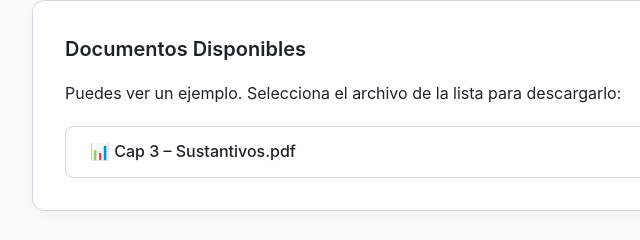
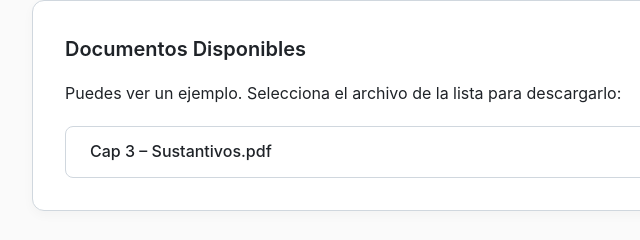
Before and after one commit to ricVento/bangu, a plain HTML site: page index.html in a window 1280 px wide. Shown: the part 1324-1564 px from the top of the page, 268-908 px from the left. Drawn offline with Linux system fonts and the light colour scheme.

Commit message:
docs: corrige docs

```diff
--- a/index.html
+++ b/index.html
@@ -230,7 +230,7 @@
             <p>Puedes ver un ejemplo. Selecciona el archivo de la lista para descargarlo:</p>
             <ul class="pdf-list">
                 <li>
-                    <a href="pdfs/03_sustantivos.pdf" class="btn btn-secondary" download="Cap_3_Sustantivos.pdf">📊 Cap 3 – Sustantivos.pdf</a>
+                    <a href="pdfs/03_sustantivos.pdf" class="btn btn-secondary" download="Cap_3_Sustantivos.pdf">Cap 3 – Sustantivos.pdf</a>
                 </li>
             </ul>
         </section>
```
Also changed, not shown: 2 other files.
